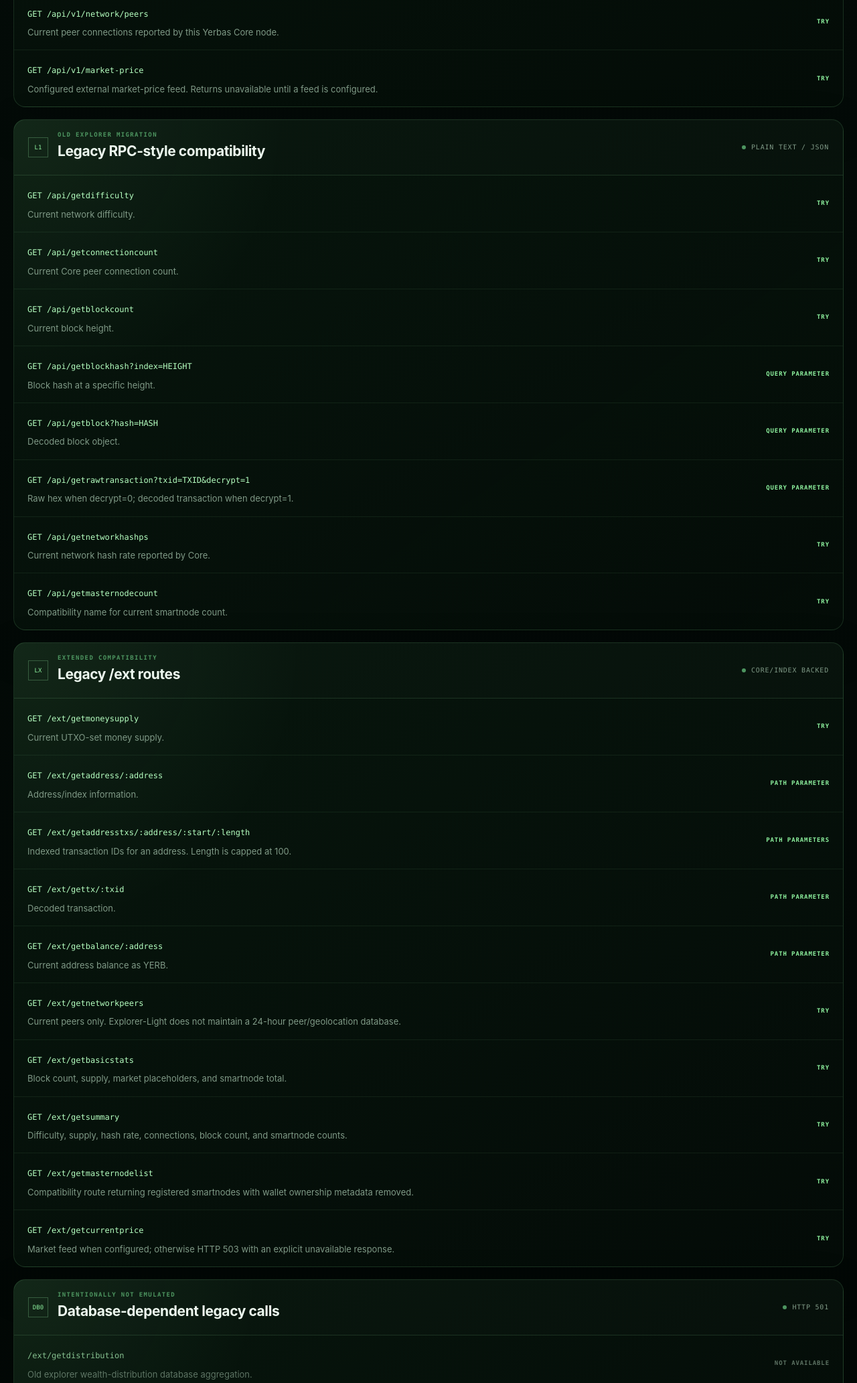
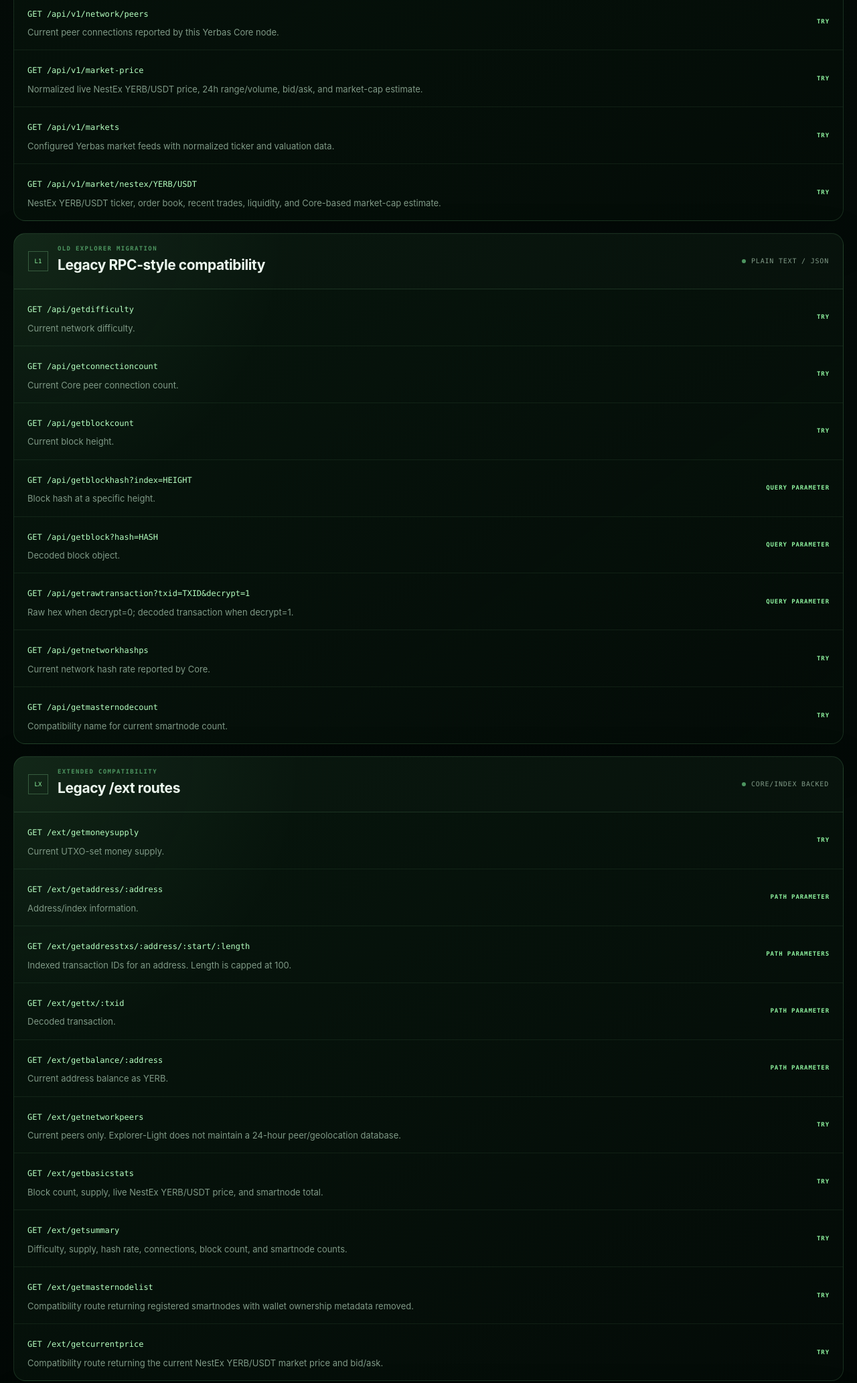
Before and after one commit to The-Yerbas-Endeavor/Explorer-Light, a website: page public/info.html in a window 1280 px wide. Shown: the part 1740-3805 px from the top of the page at 67% size. Drawn offline with Linux system fonts and the light colour scheme.

Commit message:
docs: document live Nestex market APIs

```diff
--- a/public/info.html
+++ b/public/info.html
@@ -83,7 +83,9 @@
         <article class="api-row"><div><code>GET /api/v1/smartnodes?status=ENABLED&amp;page=1&amp;count=50&amp;collateral=&amp;q=</code><p>Live deterministic smartnode directory merged from Core smartnodelist and ProTx data. Defaults to active/ENABLED nodes.</p></div><a href="/api/v1/smartnodes?status=ENABLED&count=25">Try</a></article>
         <article class="api-row"><div><code>GET /api/v1/network-map?view=smartnodes</code><p>Approximate geolocated Smartnodes or connected peers for the public network map.</p></div><a href="/api/v1/network-map?view=smartnodes">Try</a></article>
         <article class="api-row"><div><code>GET /api/v1/network/peers</code><p>Current peer connections reported by this Yerbas Core node.</p></div><a href="/api/v1/network/peers">Try</a></article>
-        <article class="api-row"><div><code>GET /api/v1/market-price</code><p>Configured external market-price feed. Returns unavailable until a feed is configured.</p></div><a href="/api/v1/market-price">Try</a></article>
+        <article class="api-row"><div><code>GET /api/v1/market-price</code><p>Normalized live NestEx YERB/USDT price, 24h range/volume, bid/ask, and market-cap estimate.</p></div><a href="/api/v1/market-price">Try</a></article>
+        <article class="api-row"><div><code>GET /api/v1/markets</code><p>Configured Yerbas market feeds with normalized ticker and valuation data.</p></div><a href="/api/v1/markets">Try</a></article>
+        <article class="api-row"><div><code>GET /api/v1/market/nestex/YERB/USDT</code><p>NestEx YERB/USDT ticker, order book, recent trades, liquidity, and Core-based market-cap estimate.</p></div><a href="/api/v1/market/nestex/YERB/USDT">Try</a></article>
       </div>
     </section>
 
@@ -122,10 +124,10 @@
         <article class="api-row"><div><code>GET /ext/gettx/:txid</code><p>Decoded transaction.</p></div><span>path parameter</span></article>
         <article class="api-row"><div><code>GET /ext/getbalance/:address</code><p>Current address balance as YERB.</p></div><span>path parameter</span></article>
         <article class="api-row"><div><code>GET /ext/getnetworkpeers</code><p>Current peers only. Explorer-Light does not maintain a 24-hour peer/geolocation database.</p></div><a href="/ext/getnetworkpeers">Try</a></article>
-        <article class="api-row"><div><code>GET /ext/getbasicstats</code><p>Block count, supply, market placeholders, and smartnode total.</p></div><a href="/ext/getbasicstats">Try</a></article>
+        <article class="api-row"><div><code>GET /ext/getbasicstats</code><p>Block count, supply, live NestEx YERB/USDT price, and smartnode total.</p></div><a href="/ext/getbasicstats">Try</a></article>
         <article class="api-row"><div><code>GET /ext/getsummary</code><p>Difficulty, supply, hash rate, connections, block count, and smartnode counts.</p></div><a href="/ext/getsummary">Try</a></article>
         <article class="api-row"><div><code>GET /ext/getmasternodelist</code><p>Compatibility route returning registered smartnodes with wallet ownership metadata removed.</p></div><a href="/ext/getmasternodelist">Try</a></article>
-        <article class="api-row"><div><code>GET /ext/getcurrentprice</code><p>Market feed when configured; otherwise HTTP 503 with an explicit unavailable response.</p></div><a href="/ext/getcurrentprice">Try</a></article>
+        <article class="api-row"><div><code>GET /ext/getcurrentprice</code><p>Compatibility route returning the current NestEx YERB/USDT market price and bid/ask.</p></div><a href="/ext/getcurrentprice">Try</a></article>
       </div>
     </section>
 
```
